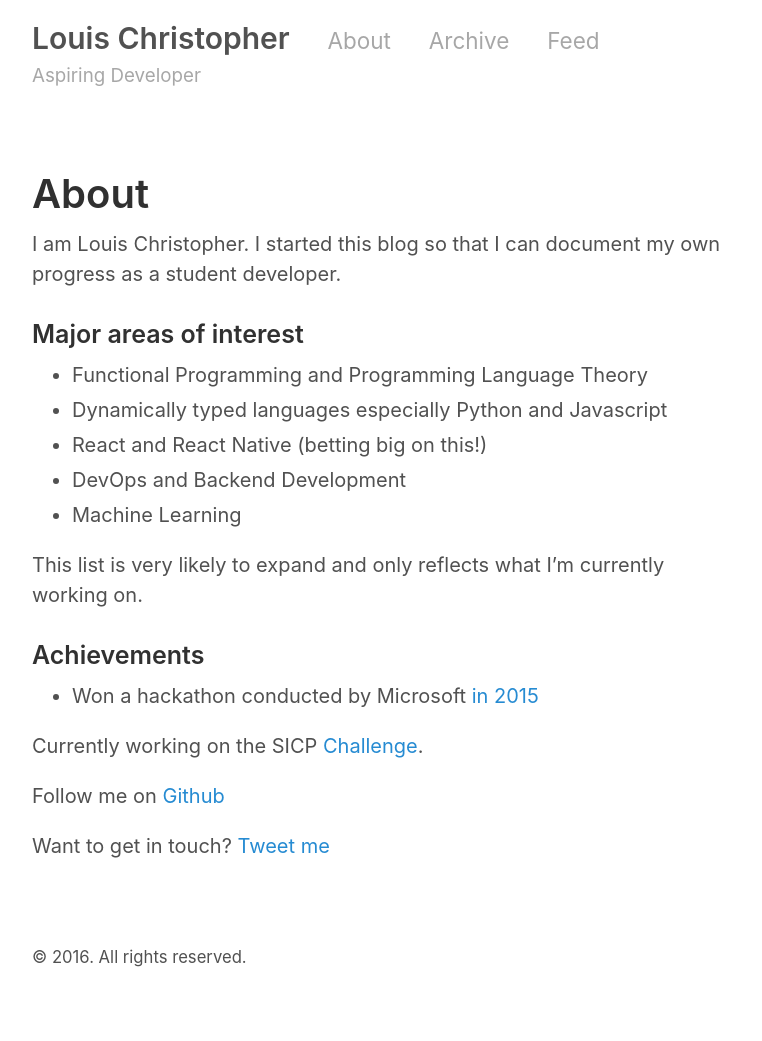
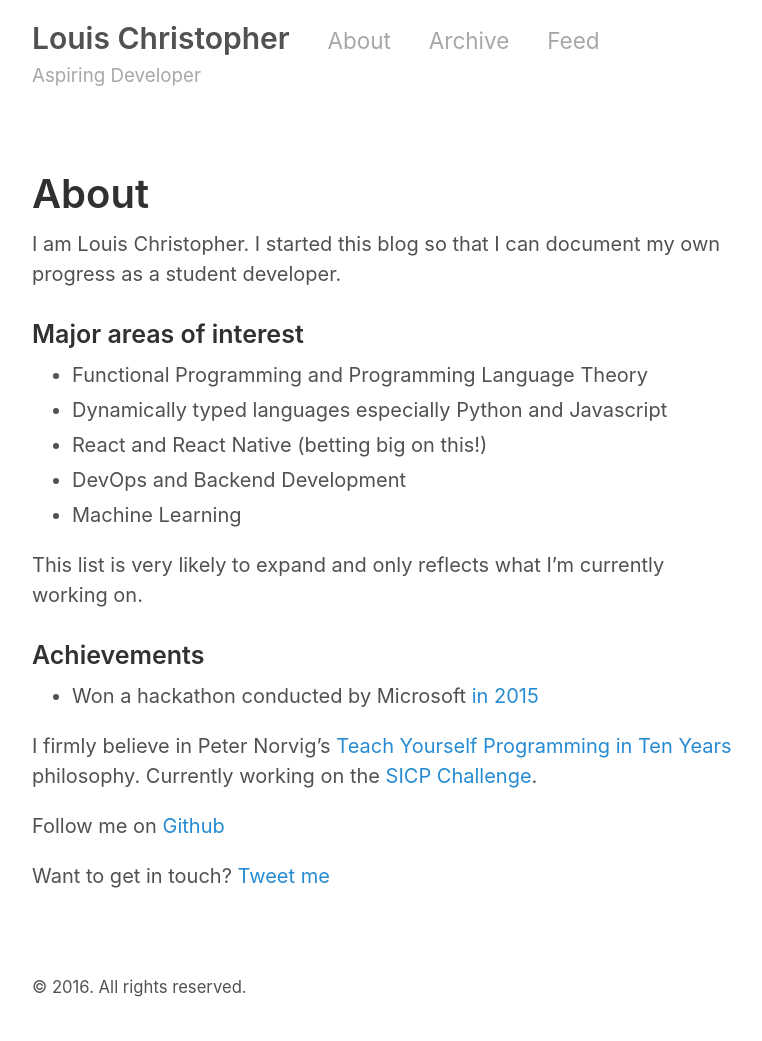
Before and after one commit to louisnow/louisnow.github.io, a Jekyll site: the page built from about.markdown, in a window 1280 px wide. Shown: the whole page, without its empty margins (258-1020 px from the left). Built offline with Jekyll 4.4.1, drawn with Linux system fonts in a browser that asks for light colours; before the commit the page ends 1011 px from its top, so only the background shows below that.

Commit message:
Update about page

```diff
--- a/_posts/2016-04-18-sicp-challenge.markdown
+++ b/_posts/2016-04-18-sicp-challenge.markdown
@@ -5,7 +5,7 @@ comments: true
 permalink: sicp-challenge
 ---
 
-I have decided to take on task of actually <em>doing</em> [Structure and Interpretation of Computer Science](https://mitpress.mit.edu/books/structure-and-interpretation-computer-programs). I have tried reading it in the past with varying degrees of success. Just reading the book isn't enough though. The authors have really put in a lot of effort in structuring the exercises. If you skip them, you'll be missing out on a huge part of what makes SICP so wonderful. You can find the book freely available with search friendly modern typography [here](https://github.com/sarabander) .
+I have decided to take on task of actually <em>doing</em> [Structure and Interpretation of Computer Science](https://mitpress.mit.edu/books/structure-and-interpretation-computer-programs). I have tried reading it in the past with varying degrees of success. Just reading the book isn't enough though. The authors have really put in a lot of effort in structuring the exercises. If you skip them, you'll be missing out on a huge part of what makes SICP so wonderful. You can find the book freely available in any format [here](https://github.com/sarabander), these versions have much better fonts than the official one.
 
 ## Why am I doing it?
 
--- a/about.markdown
+++ b/about.markdown
@@ -19,7 +19,8 @@ This list is very likely to expand and only reflects what I'm currently working
 
 * Won a hackathon conducted by Microsoft [in 2015](https://i.imgur.com/BbFS9pS.jpg)
 
-Currently working on the SICP [Challenge](https://louischristopher.me/sicp/challenge).
+I firmly believe in Peter Norvig's [Teach Yourself Programming in Ten Years](http://norvig.com/21-days.html) philosophy.
+Currently working on the [SICP Challenge](https://louischristopher.me/sicp-challenge).
 
 Follow me on [Github](https://github.com/louis9171)
 
```
